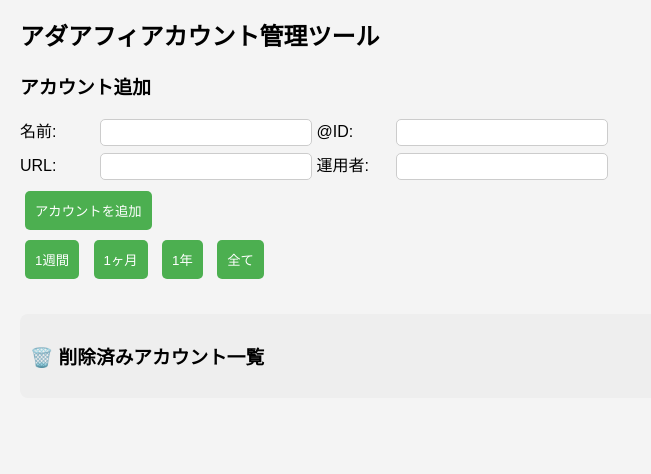
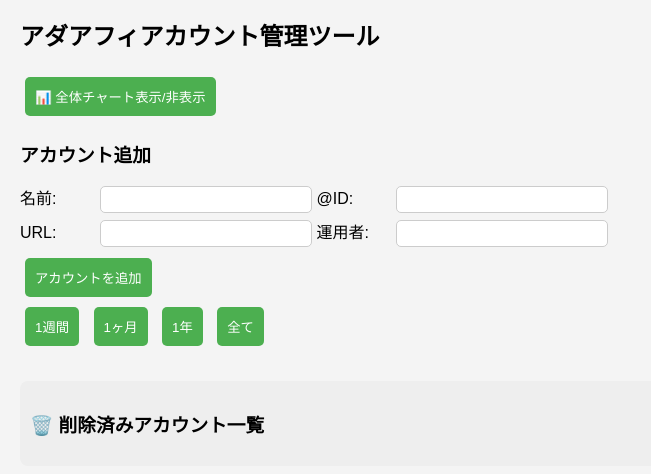
Before and after one commit to shigewo03/accountAfi, a plain HTML site: page index.html in a window 1280 px wide. Both pictures are taken after a click on the element "アダアフィ管理". Shown: the part 156-630 px from the top of the page, without its empty margins (0-651 px from the left). Drawn offline with nearby package versions, Linux system fonts and the light colour scheme.

Commit message:
index.html

```diff
--- a/index.html
+++ b/index.html
@@ -149,6 +149,9 @@
         .affiliate-tool .modal-content button {
             margin: 5px 3px;
         }
+        .affiliate-tool .chart-toggle {
+            margin: 10px 0;
+        }
     </style>
 </head>
 <body>
@@ -172,6 +175,9 @@
     <!-- Affiliate Account Management Tool -->
     <div id="affiliate-tool" class="tab-content affiliate-tool">
         <h2>アダアフィアカウント管理ツール</h2>
+        <div class="chart-toggle">
+            <button onclick="affiliate.toggleCharts()">📊 全体チャート表示/非表示</button>
+        </div>
         <!-- アカウント追加フォーム -->
         <div>
             <h3>アカウント追加</h3>
@@ -292,9 +298,22 @@
             deletedAccounts: JSON.parse(localStorage.getItem("deletedAccounts") || "[]"),
             filterDays: 'all',
             currentEditId: null,
+            chartsVisible: true,
             saveData() {
                 localStorage.setItem("accounts", JSON.stringify(this.accounts));
                 localStorage.setItem("deletedAccounts", JSON.stringify(this.deletedAccounts));
+            },
+            toggleCharts() {
+                this.chartsVisible = !this.chartsVisible;
+                this.render();
+            },
+            toggleAccountChart(id) {
+                const acc = this.accounts.find(a => a.id === id);
+                if (acc) {
+                    acc.chartVisible = !acc.chartVisible;
+                    this.saveData();
+                    this.render();
+                }
             },
             addAccount() {
                 const name = document.getElementById("name").value.trim();
@@ -307,9 +326,15 @@
                     id, name, handle, url, manager,
                     records: [],
                     twitter_id: '', password: '', email: '',
-                    twofa: '', backup: '', phone: '', token: ''
+                    twofa: '', backup: '', phone: '', token: '',
+                    chartVisible: true
                 });
                 this.saveData();
+                // フォームの入力値をクリア
+                document.getElementById("name").value = "";
+                document.getElementById("handle").value = "";
+                document.getElementById("url").value = "";
+                document.getElementById("manager").value = "";
                 this.render();
             },
             deleteAccount(id) {
@@ -461,10 +486,13 @@
                             <button onclick="affiliate.editInline('${acc.id}')">✏️ 編集</button>
                             <button onclick="affiliate.openManagerModal('${acc.id}')">👤 運用者変更</button>
                             <button onclick="affiliate.deleteAccount('${acc.id}')">🗑️ 削除</button>
-                            <canvas id="chart-${acc.id}"></canvas>
+                            <button onclick="affiliate.toggleAccountChart('${acc.id}')">📊 チャート${acc.chartVisible ? '非表示' : '表示'}</button>
+                            <canvas id="chart-${acc.id}" style="display: ${this.chartsVisible && acc.chartVisible ? 'block' : 'none'};"></canvas>
                         `;
                         section.appendChild(div);
-                        setTimeout(() => this.drawChart(acc), 10);
+                        if (this.chartsVisible && acc.chartVisible) {
+                            setTimeout(() => this.drawChart(acc), 10);
+                        }
                     });
                     list.appendChild(section);
                 }
```
